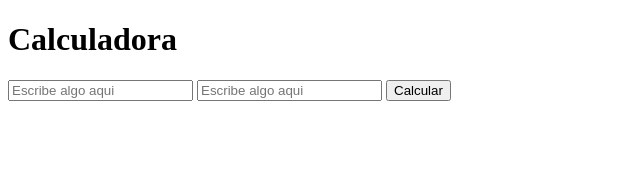
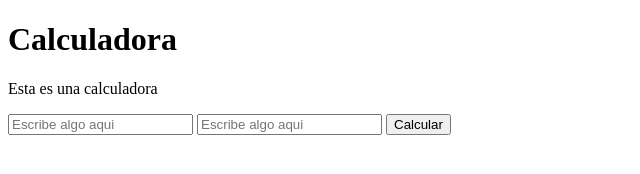
Before and after one commit to acortezc1601/manipulacion-DOM-basica, a plain HTML site: page index.html in a window 1280 px wide. Shown: the whole page, without its empty margins (0-640 px from the left). Drawn offline with Linux system fonts and the light colour scheme.

Commit message:
Agregada descripcion

```diff
--- a/index.html
+++ b/index.html
@@ -8,6 +8,7 @@
 </head>
 <body>
     <h1>Calculadora</h1>
+    <p>Esta es una calculadora</p>
     <input id="calculo1" placeholder="Escribe algo aqui">
     <input id="calculo2" placeholder="Escribe algo aqui">
     <button id="btnCalcular">Calcular</button>
```
